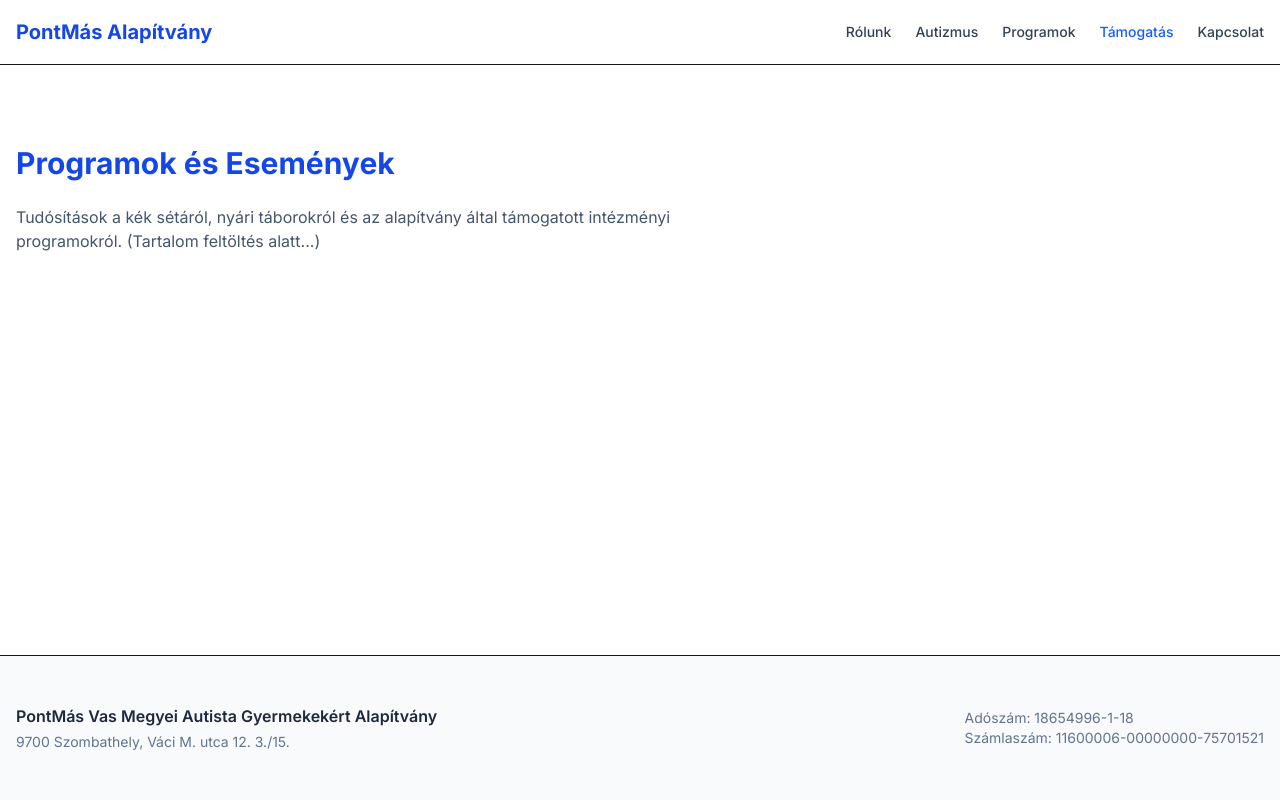
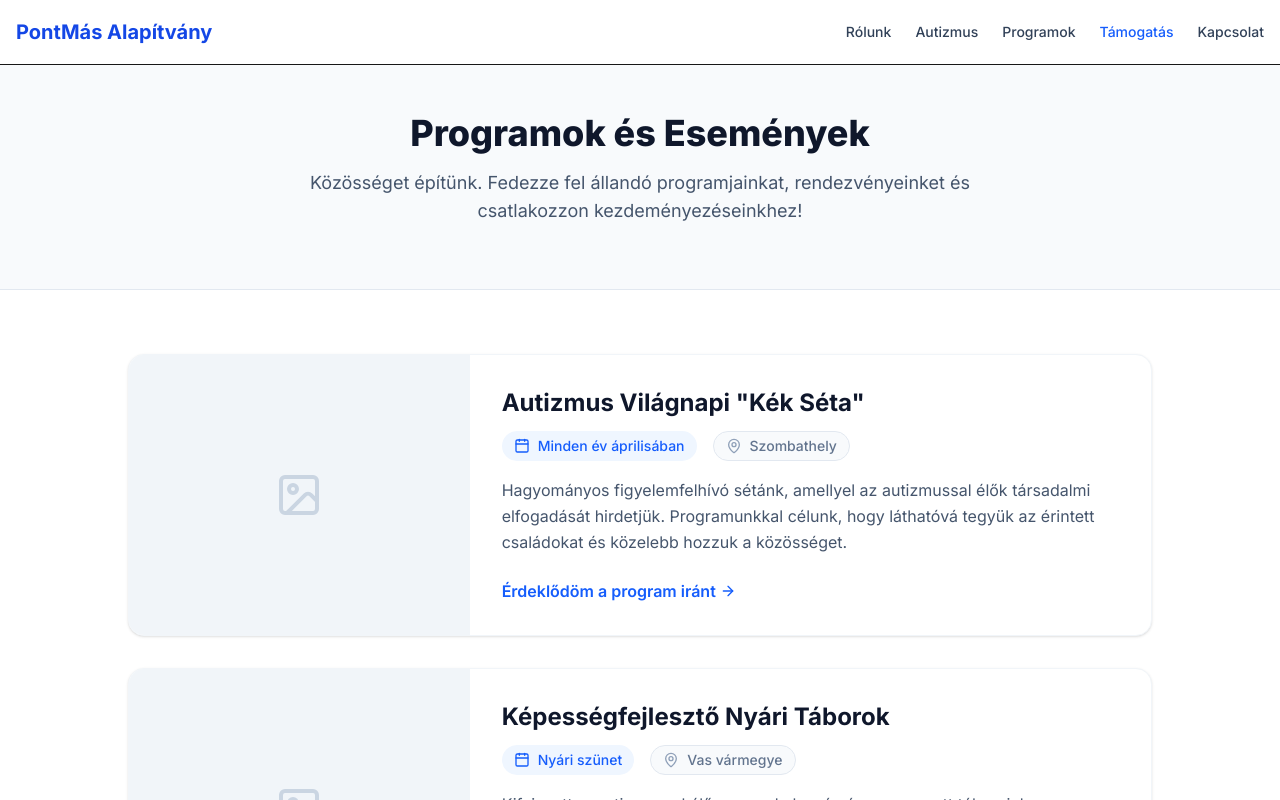
Before and after one commit to pohi99999/pontmas, a Next.js app: page /programok in a window 1280 px wide. Shown: the top 800 px of the page. Built offline with nearby package versions, Linux system fonts and the light colour scheme.

Commit message:
feat: programok aloldal kidolgozasa esemenykartyakkal

```diff
--- a/src/app/programok/page.tsx
+++ b/src/app/programok/page.tsx
@@ -1,10 +1,76 @@
+import { Calendar, MapPin, ArrowRight, Image as ImageIcon } from 'lucide-react';
+import Link from 'next/link';
+
 export default function ProgramokPage() {
+  const programok = [
+    {
+      title: 'Autizmus Világnapi "Kék Séta"',
+      date: 'Minden év áprilisában',
+      location: 'Szombathely',
+      description: 'Hagyományos figyelemfelhívó sétánk, amellyel az autizmussal élők társadalmi elfogadását hirdetjük. Programunkkal célunk, hogy láthatóvá tegyük az érintett családokat és közelebb hozzuk a közösséget.',
+    },
+    {
+      title: 'Képességfejlesztő Nyári Táborok',
+      date: 'Nyári szünet',
+      location: 'Vas vármegye',
+      description: 'Kifejezetten autizmussal élő gyermekek számára szervezett táboraink biztonságos, elfogadó és kiszámítható környezetet nyújtanak a fejlődéshez és a kikapcsolódáshoz.',
+    },
+    {
+      title: 'Szülőklub és Családi Napok',
+      date: 'Folyamatos',
+      location: 'Változó helyszínek',
+      description: 'Lehetőség a tapasztalatcserére, szakemberekkel való találkozásra és a kötetlen feltöltődésre az érintett családok számára. Együtt könnyebb!',
+    }
+  ];
+
   return (
-    <section className="container mx-auto px-4 py-12 md:py-20">
-      <h1 className="text-3xl font-bold text-blue-700 mb-6">Programok és Események</h1>
-      <p className="text-slate-600 max-w-2xl">
-        Tudósítások a kék sétáról, nyári táborokról és az alapítvány által támogatott intézményi programokról. (Tartalom feltöltés alatt...)
-      </p>
-    </section>
+    <div className="pb-16">
+      {/* Fejléc szekció */}
+      <section className="bg-slate-50 pt-12 pb-16 border-b border-slate-200">
+        <div className="container mx-auto px-4 text-center">
+          <h1 className="text-4xl font-extrabold text-slate-900 mb-4">Programok és Események</h1>
+          <p className="max-w-2xl mx-auto text-lg text-slate-600">
+            Közösséget építünk. Fedezze fel állandó programjainkat, rendezvényeinket és csatlakozzon kezdeményezéseinkhez!
+          </p>
+        </div>
+      </section>
+
+      {/* Programok listája */}
+      <section className="container mx-auto px-4 py-16">
+        <div className="max-w-5xl mx-auto grid gap-8">
+          {programok.map((program, index) => (
+            <div key={index} className="bg-white rounded-2xl shadow-sm border border-slate-100 overflow-hidden flex flex-col md:flex-row transition-shadow hover:shadow-md">
+              {/* Kép helykitöltő */}
+              <div className="bg-slate-100 md:w-1/3 flex items-center justify-center p-12 text-slate-300 border-b md:border-b-0 md:border-r border-slate-100">
+                <ImageIcon size={48} />
+              </div>
+
+              {/* Tartalom */}
+              <div className="p-8 md:w-2/3 flex flex-col justify-center">
+                <h2 className="text-2xl font-bold text-slate-900 mb-3">{program.title}</h2>
+                <div className="flex flex-wrap gap-4 mb-4 text-sm font-medium text-slate-500">
+                  <div className="flex items-center text-blue-600 bg-blue-50 px-3 py-1 rounded-full">
+                    <Calendar size={16} className="mr-2" />
+                    {program.date}
+                  </div>
+                  <div className="flex items-center bg-slate-50 px-3 py-1 rounded-full border border-slate-200">
+                    <MapPin size={16} className="mr-2 text-slate-400" />
+                    {program.location}
+                  </div>
+                </div>
+                <p className="text-slate-600 leading-relaxed mb-6">
+                  {program.description}
+                </p>
+                <div className="mt-auto">
+                  <Link href="/kapcsolat" className="inline-flex items-center text-blue-600 font-semibold hover:text-blue-800 transition-colors">
+                    Érdeklődöm a program iránt <ArrowRight className="ml-1" size={16} />
+                  </Link>
+                </div>
+              </div>
+            </div>
+          ))}
+        </div>
+      </section>
+    </div>
   );
 }
```
Also changed, not shown: 1 other file (tests, documents, lock files or other folders).
